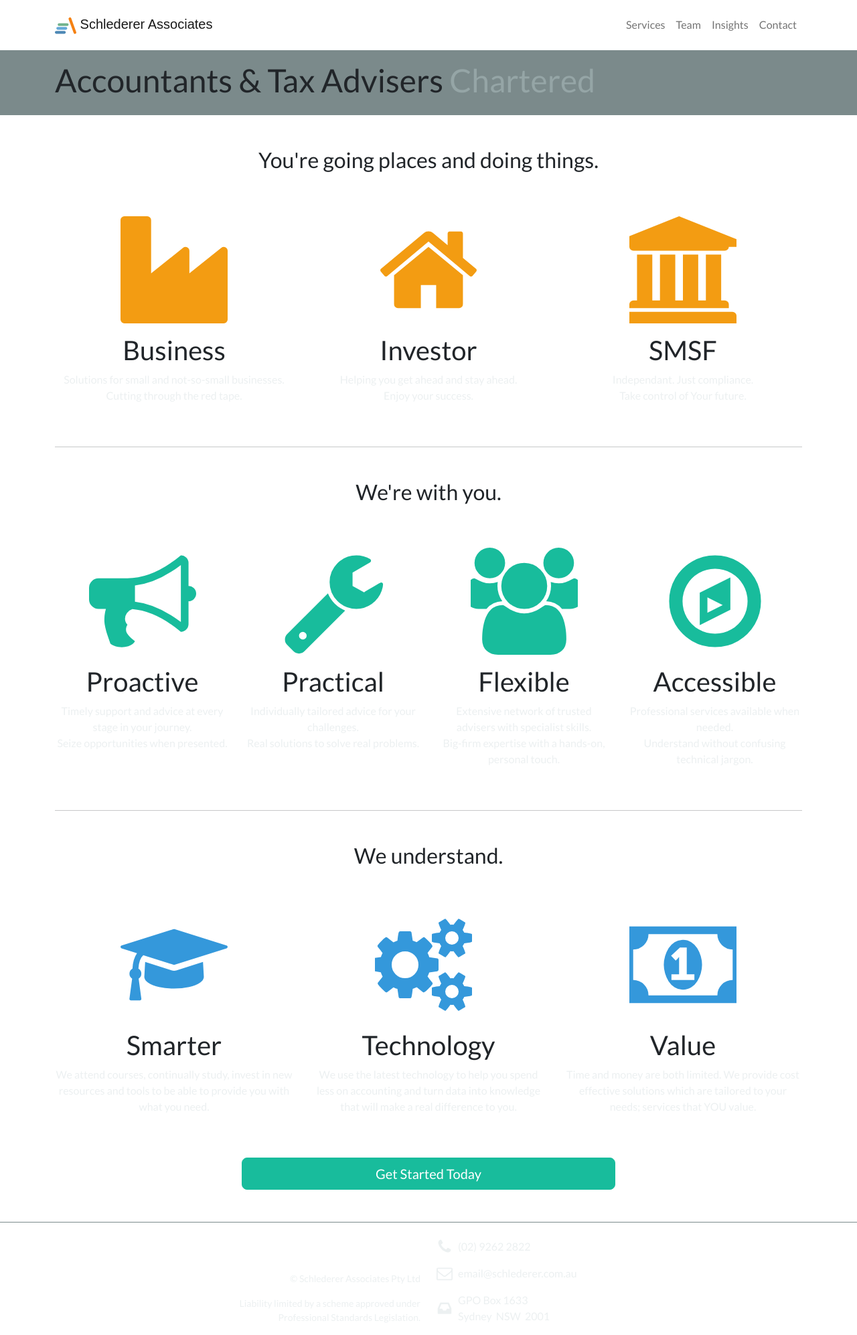
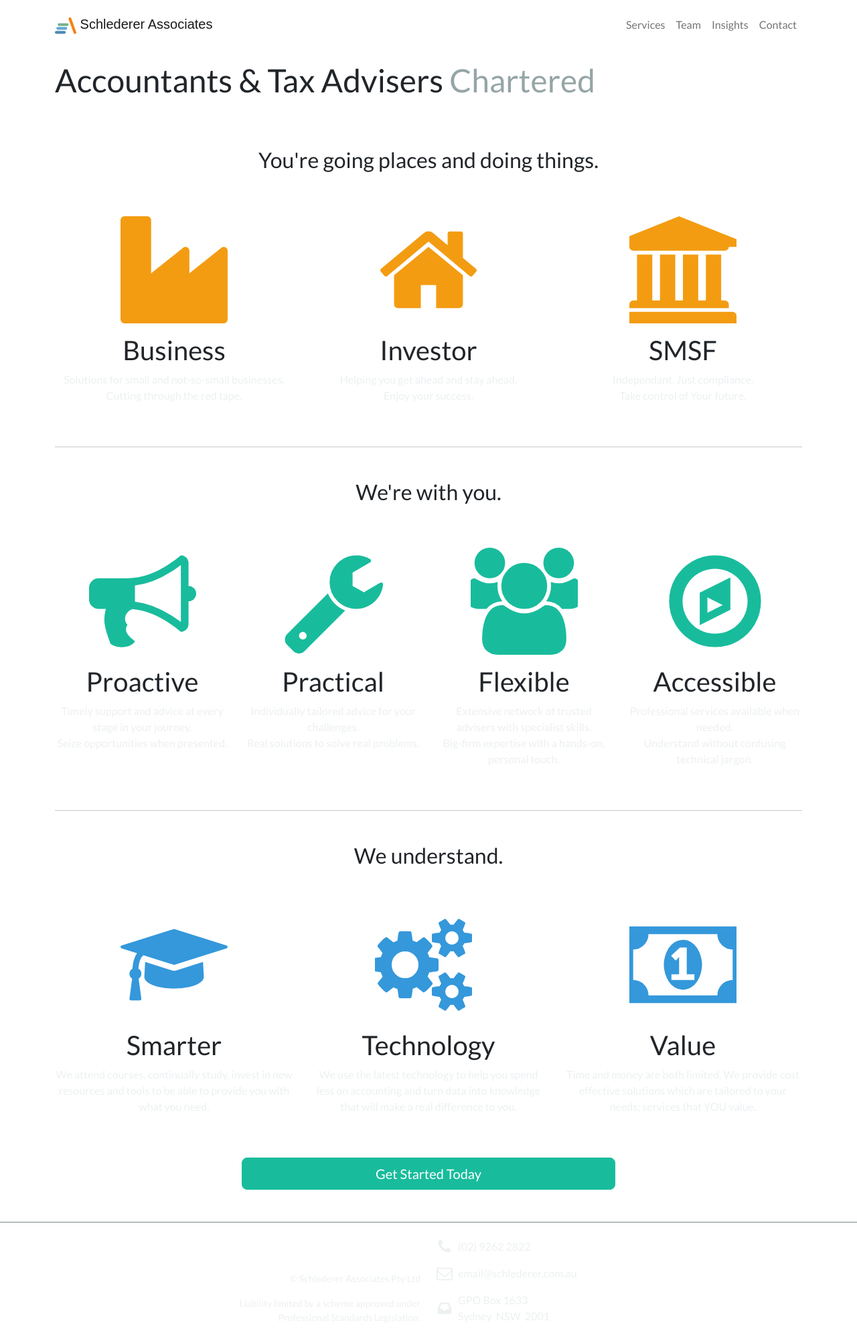
Before and after one commit to Mforcer/tax2, a Jekyll site: the page built from index.html, in a window 1280 px wide. Shown: the whole page at 67% size. Built offline with Jekyll 4.4.1, drawn with Linux system fonts in a browser that asks for light colours; nearby versions of some CDN libraries.

Commit message:
Update header.html

```diff
--- a/_includes/header.html
+++ b/_includes/header.html
@@ -1,4 +1,4 @@
-<header class="container-fluid bg-dark mb-3 py-3">
+<header class="container-fluid bg-light-subtle mb-3 py-3">
     <div class="container">
         {% if page.title %}<h1>{{page.title}}{% if page.subtitle %} <span class="text-muted">{{page.subtitle}}</span>{% endif %}</h1>{% endif %}
         {% if page.lead %}<p class="lead">{{page.lead}}</p>{% endif %}
```
